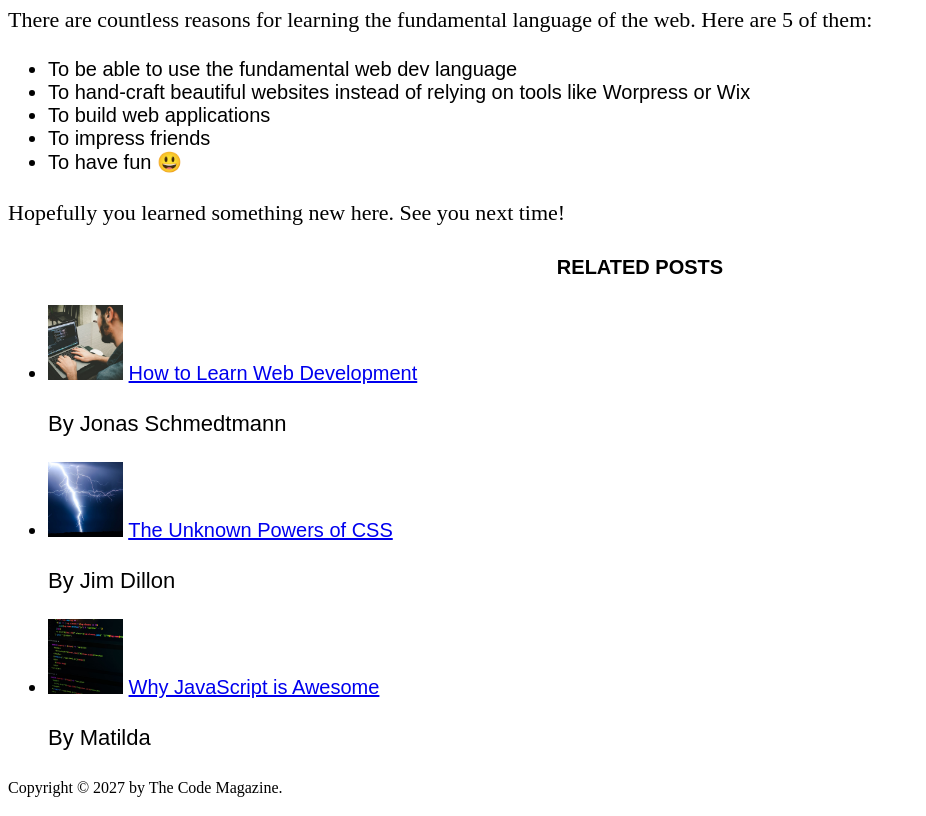
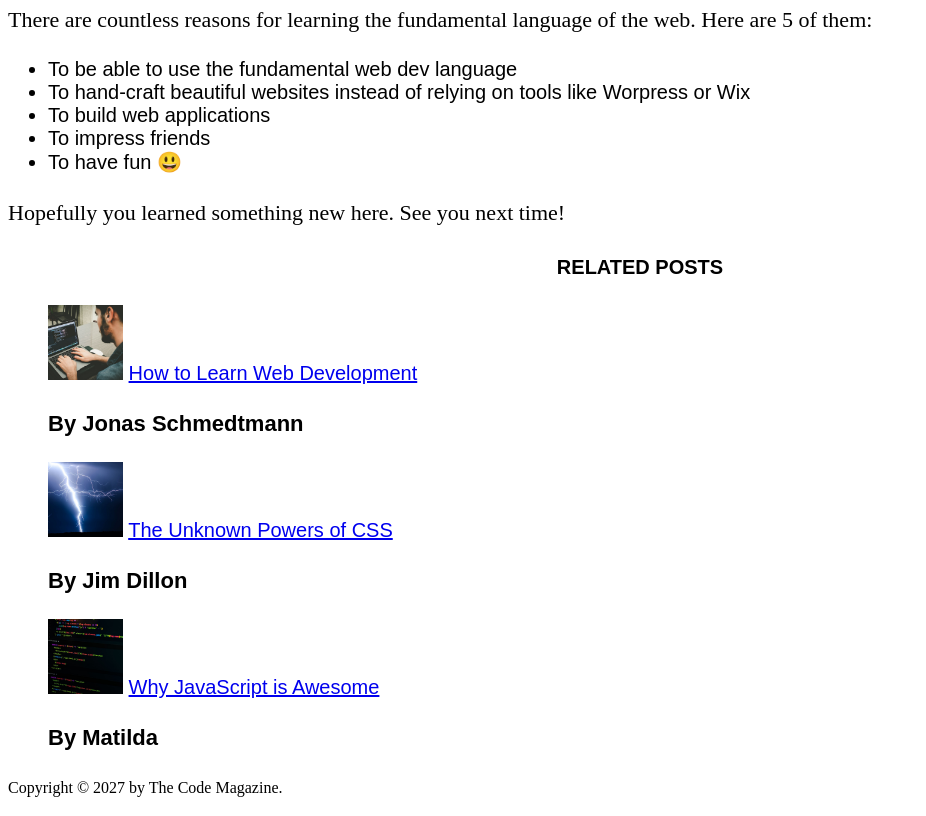
Before and after one commit to ELLECODER123/MY-HTML-PROJECTS, a plain HTML site: page 03-CSS-Fundamentals/index.html in a window 1280 px wide. Shown: the part 1228-2044 px from the top of the page, without its empty margins (0-926 px from the left). Drawn offline with Linux system fonts and the light colour scheme.

Commit message:
Class & Id Selectors

```diff
--- a/03-CSS-Fundamentals/index.html
+++ b/03-CSS-Fundamentals/index.html
@@ -38,8 +38,9 @@
           width="50"
         />
 
-        <p>Posted by <strong>Laura Jones</strong> on Monday, June 21st 2027</p>
-
+        <p id="author">
+          Posted by <strong>Laura Jones</strong> on Monday, June 21st 2027
+        </p>
         <img
           src="img/post-img.jpg"
           alt="HTML code on a screen"
@@ -114,7 +115,7 @@
       <h4>Related posts</h4>
 
       <ul>
-        <li>
+        <li class="related-list">
           <img
             src="img/related-1.jpg"
             alt="Person programming"
@@ -122,14 +123,14 @@
             width="75"
           />
           <a href="#">How to Learn Web Development</a>
-          <p>By Jonas Schmedtmann</p>
+          <p class="related-author">By Jonas Schmedtmann</p>
         </li>
-        <li>
+        <li class="related-list">
           <img src="img/related-2.jpg" alt="Lightning" width="75" heigth="75" />
           <a href="#">The Unknown Powers of CSS</a>
-          <p>By Jim Dillon</p>
+          <p class="related-author">By Jim Dillon</p>
         </li>
-        <li>
+        <li class="related-list">
           <img
             src="img/related-3.jpg"
             alt="JavaScript code on a screen"
@@ -137,11 +138,13 @@
             height="75"
           />
           <a href="#">Why JavaScript is Awesome</a>
-          <p>By Matilda</p>
+          <p class="related-author">By Matilda</p>
         </li>
       </ul>
     </aside>
 
-    <footer><p>Copyright &copy; 2027 by The Code Magazine.</p></footer>
+    <footer>
+      <p id="copyright">Copyright &copy; 2027 by The Code Magazine.</p>
+    </footer>
   </body>
 </html>
--- a/03-CSS-Fundamentals/style.css
+++ b/03-CSS-Fundamentals/style.css
@@ -14,7 +14,12 @@ h1 {
   font-style: italic;
 }
 /* Decendent selector  */
-article header p {
+/* article header p {
+  font-style: italic;
+} */
+
+/* Id selectors  */
+#author {
   font-style: italic;
 }
 
@@ -42,6 +47,19 @@ li {
 }
 
 /* Decendent Selector  */
-footer p {
+/* footer p {
+  font-size: 16px;
+} */
+
+#copyright {
   font-size: 16px;
 }
+
+/* Class Selector  */
+
+.related-author {
+  font-weight: bold;
+}
+.related-list {
+  list-style: none;
+}
```
